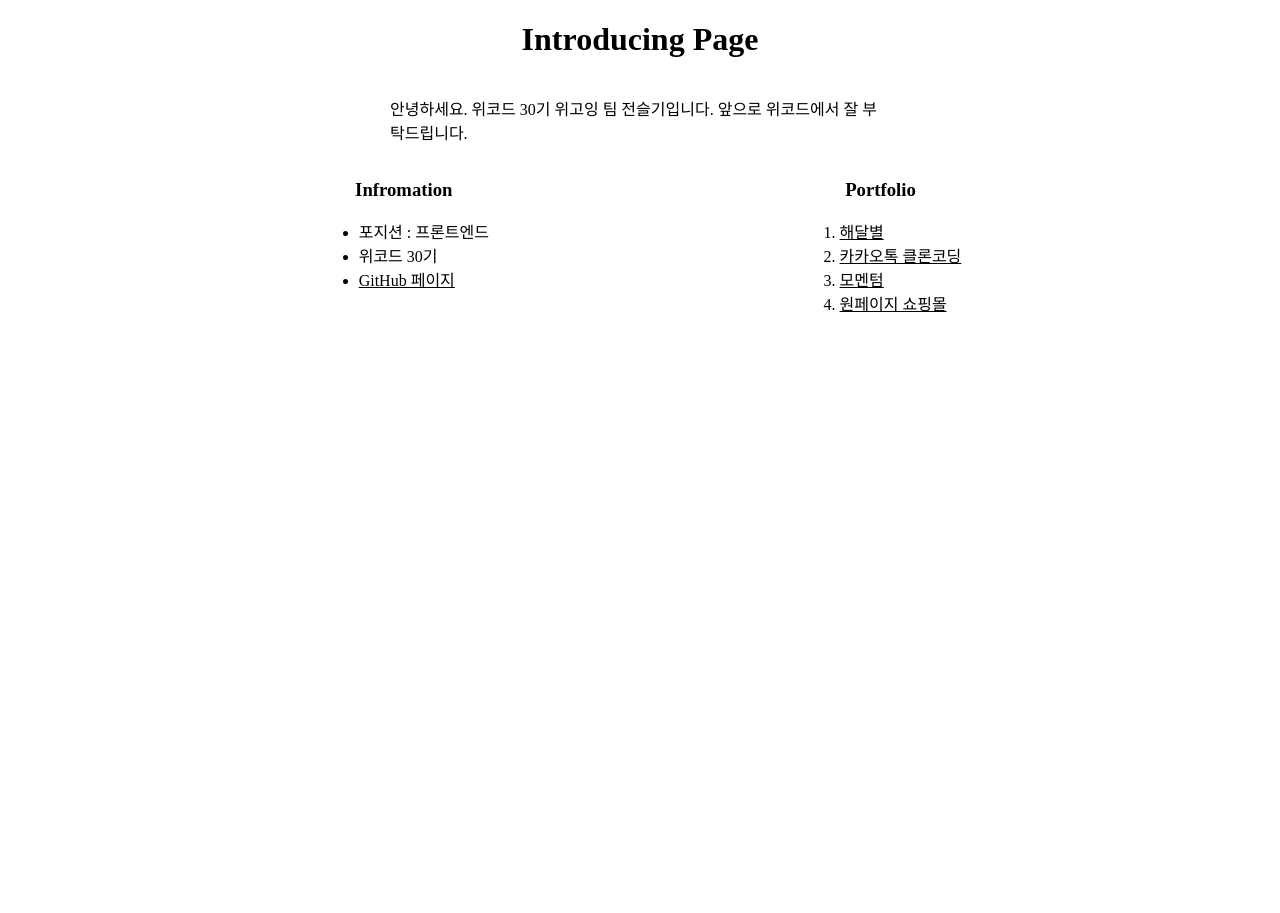
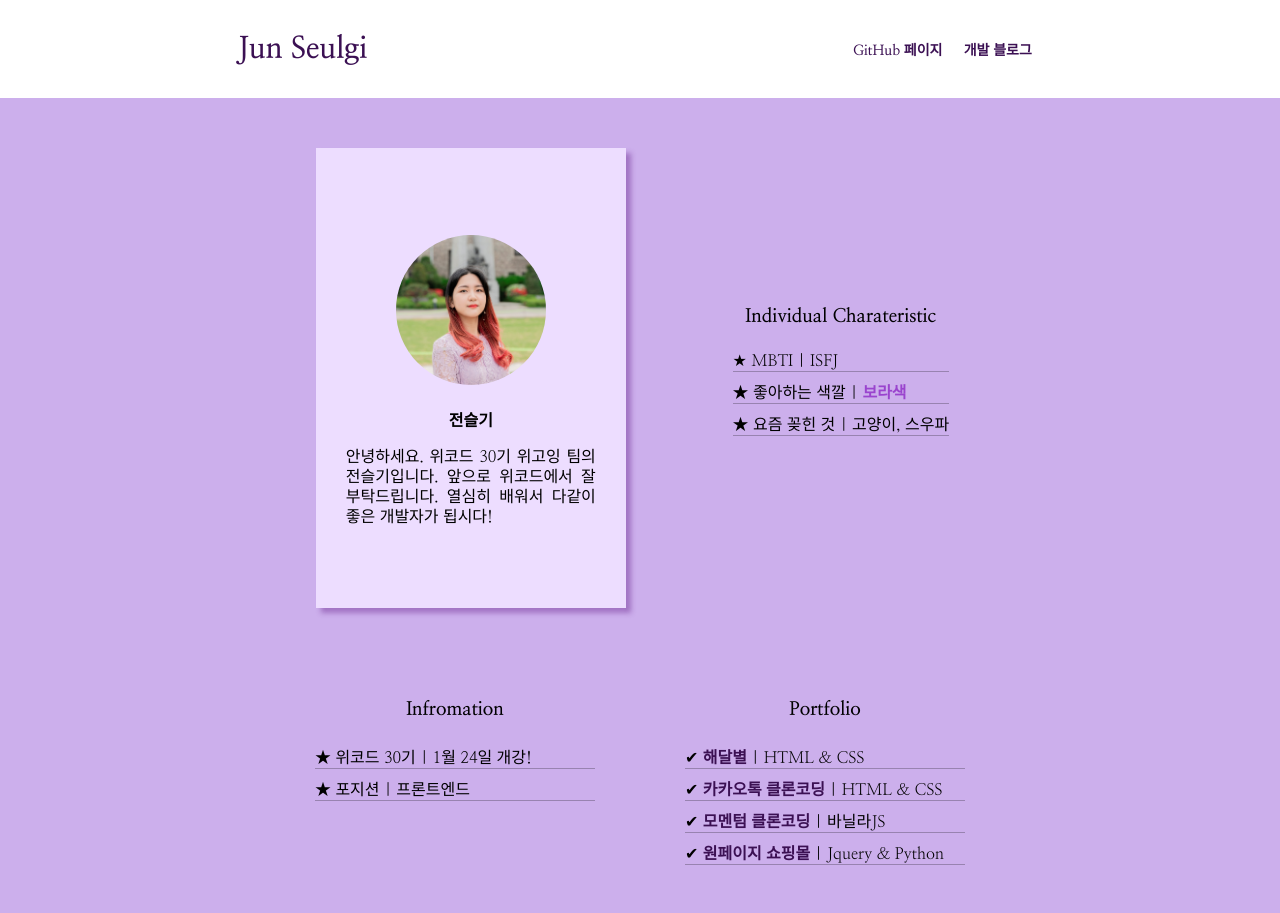
Before and after one commit to JUNSEULGI/introducing, a plain HTML site: page index.html in a window 1280 px wide. Before the commit the page ends 800 px from the top, so only its background shows below. Drawn offline with Linux system fonts and the light colour scheme; a web font is replaced by a local one.

Commit message:
두번째 커밋

```diff
--- a/index.html
+++ b/index.html
@@ -7,43 +7,82 @@
     <meta name="viewport" content="width=device-width, initial-scale=1.0" />
     <title>Introduce JUN SEULGI</title>
   </head>
+
   <body>
-    <h1>Introducing Page</h1>
-    <div class="box">
+    <header>
+      <h1>Jun Seulgi</h1>
+      <div class="links">
+        <a href="https://github.com/JUNSEULGI" target="_blank">GitHub 페이지</a>
+        <a href="https://good-developer.tistory.com/" target="_blank"
+          >개발 블로그</a
+        >
+      </div>
+    </header>
+
+    <main>
+      <div class="column">
+        <div class="box square">
+          <img src="profile.jpg" />
+          <h4>전슬기</h4>
           <p>
-        안녕하세요. 위코드 30기 위고잉 팀 전슬기입니다. 앞으로 위코드에서 잘
-        부탁드립니다.
+            안녕하세요. 위코드 30기 위고잉 팀의 전슬기입니다. 앞으로 위코드에서
+            잘 부탁드립니다. 열심히 배워서 다같이 좋은 개발자가 됩시다!
           </p>
         </div>
         <div class="box">
+          <h3>Individual Charateristic</h3>
+          <ul>
+            <li>MBTI | ISFJ</li>
+            <li>좋아하는 색깔 | <span class="purple">보라색</span></li>
+            <li>요즘 꽂힌 것 | 고양이, 스우파</li>
+          </ul>
+        </div>
+      </div>
+
+      <div class="box">
+        <div class="column column-top">
           <div class="row">
             <h3>Infromation</h3>
-
             <ul>
-          <li>포지션 : 프론트엔드</li>
-          <li>위코드 30기</li>
-          <li><a href="https://github.com/JUNSEULGI">GitHub 페이지</a></li>
+              <li>위코드 30기 | 1월 24일 개강!</li>
+              <li>포지션 | 프론트엔드</li>
             </ul>
           </div>
           <div class="row">
             <h3>Portfolio</h3>
             <ol>
               <li>
-            <a href="https://junseulgi.github.io/haedalbyeolnim/">해달별</a>
+                <a
+                  href="https://junseulgi.github.io/haedalbyeolnim/"
+                  target="_blank"
+                  >해달별</a
+                >
+                | HTML & CSS
               </li>
               <li>
-            <a href="https://junseulgi.github.io/kokoa-clone-2021/"
+                <a
+                  href="https://junseulgi.github.io/kokoa-clone-2021/"
+                  target="_blank"
                   >카카오톡 클론코딩</a
                 >
+                | HTML & CSS
               </li>
               <li>
-            <a href="https://junseulgi.github.io/momentum/">모멘텀</a>
+                <a href="https://junseulgi.github.io/momentum/" target="_blank"
+                  >모멘텀 클론코딩</a
+                >
+                | 바닐라JS
               </li>
               <li>
-            <a href="http://jeonseulgi.shop">원페이지 쇼핑몰</a>
+                <a href="http://jeonseulgi.shop" target="_blank"
+                  >원페이지 쇼핑몰</a
+                >
+                | Jquery & Python
               </li>
             </ol>
           </div>
         </div>
+      </div>
+    </main>
   </body>
 </html>
--- a/style.css
+++ b/style.css
@@ -1,18 +1,113 @@
+@import url("https://fonts.googleapis.com/css2?family=Nanum+Myeongjo:wght@400;700;800&family=Sunflower:wght@300;500;700&display=swap");
+
+body {
+  background-color: rgb(204, 175, 236);
+  width: 80vw;
+  display: flex;
+  flex-direction: column;
+  align-items: center;
+  margin: auto;
+  font-family: "Nanum Myeongjo", serif;
+  font-weight: 400;
+}
+
+header {
+  width: 100vw;
+  background-color: white;
+  display: flex;
+  justify-content: space-around;
+  align-items: center;
+}
 h1 {
   text-align: center;
+  margin: 30px 0px;
+  font-size: 30px;
+  color: rgb(59, 16, 83);
+}
+.links {
+  width: 200px;
+  display: flex;
+  justify-content: space-around;
+  font-size: 14px;
+}
+
+h3,
+h4 {
+  margin: 0;
+  text-align: center;
+  font-weight: 700;
+}
+
+img {
+  width: 150px;
+  border-radius: 50%;
+  margin: 22px;
+}
+p {
+  text-align: justify;
+  line-height: 20px;
+}
+span {
+  font-weight: 700;
 }
 a {
-  color: black;
+  color: rgb(59, 16, 83);
+  font-weight: 700;
+  text-decoration: none;
+}
+a:hover {
+  color: rgb(68, 141, 201);
 }
 
 .box {
   display: flex;
-  justify-content: space-evenly;
+  flex-direction: column;
+  align-items: center;
+  margin: 10px 0;
 }
-.box p {
-  display: block;
-  width: 500px;
+.square {
+  width: 250px;
+  height: 400px;
+  display: flex;
+  flex-direction: column;
+  justify-content: center;
+  background-color: rgb(237, 221, 255);
+  padding: 30px;
+  box-shadow: 5px 5px 5px rgba(115, 48, 151, 0.479);
+  margin: 50px 0;
 }
-.row h3 {
-  text-align: center;
+
+.column {
+  display: flex;
+  flex-wrap: wrap;
+  width: 100%;
+  justify-content: space-around;
+  align-items: center;
 }
+.column-top {
+  align-items: flex-start;
+}
+.box .column .row {
+  width: 310px;
+  margin: 20px;
+  padding: 10px;
+}
+ul,
+ol {
+  list-style: none;
+  padding: 0;
+  margin: 15px;
+}
+li {
+  border-bottom: solid 1px rgba(0, 0, 0, 0.253);
+  padding-top: 7px;
+}
+ul li::before {
+  content: "★ ";
+}
+ol li::before {
+  content: "✔";
+}
+.purple {
+  color: rgba(146, 52, 201, 0.87);
+}
```
Also changed, not shown: profile.jpg (added). Lines whose indentation alone changed are shown as unchanged.
